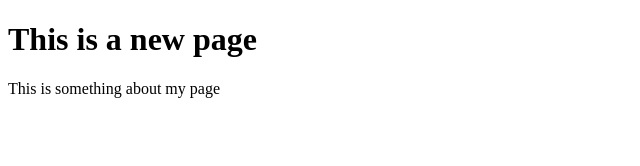
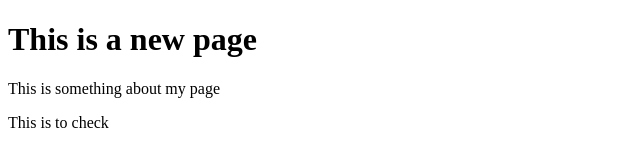
Before and after one commit to SterlingBoom/Cars, a plain HTML site: page index.html in a window 1280 px wide. Shown: the whole page, without its empty margins (0-640 px from the left). Drawn offline with Linux system fonts and the light colour scheme.

Commit message:
Update index.html

```diff
--- a/index.html
+++ b/index.html
@@ -9,5 +9,6 @@
 <body>
     <h1>This is a new page</h1>
     <p>This is something about my page</p>
+    <p>This is to check</p>
 </body>
 </html>
```
